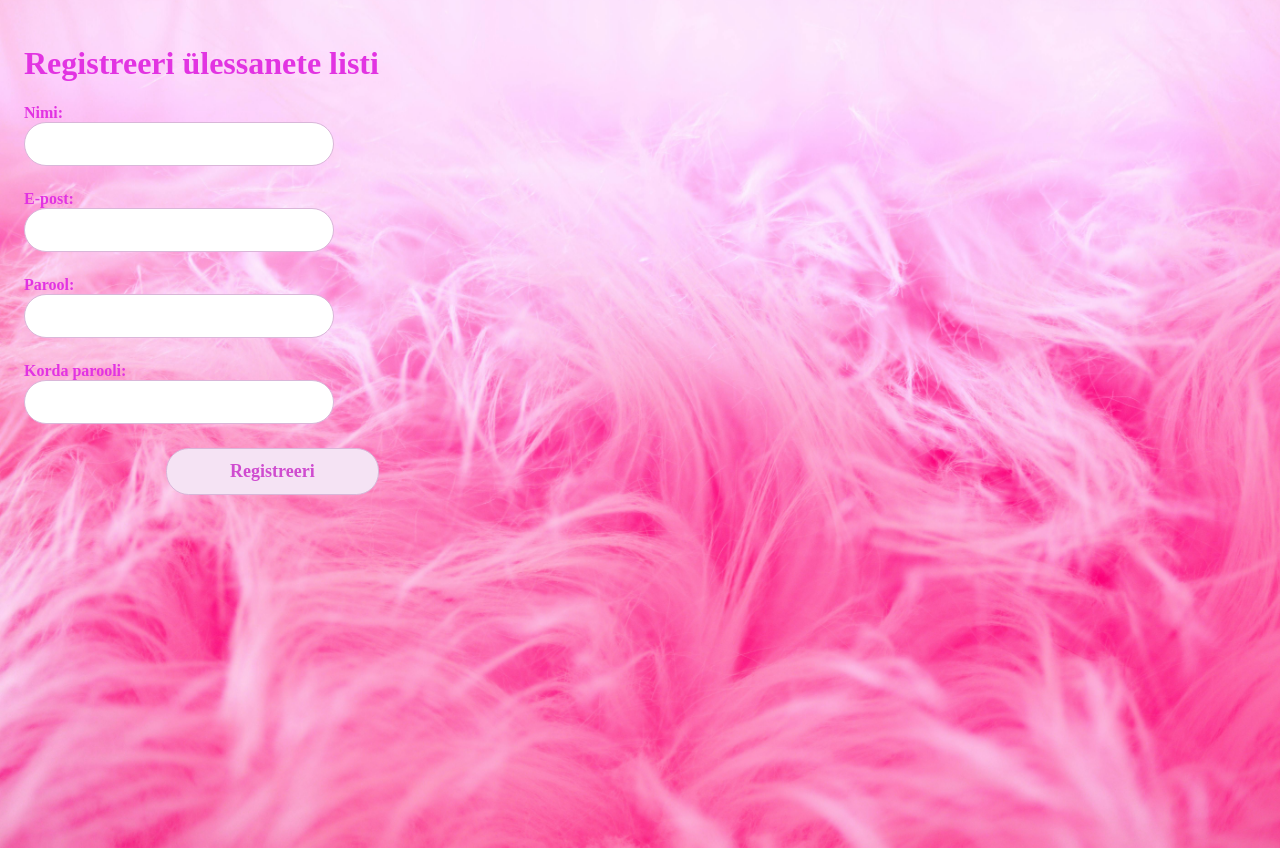
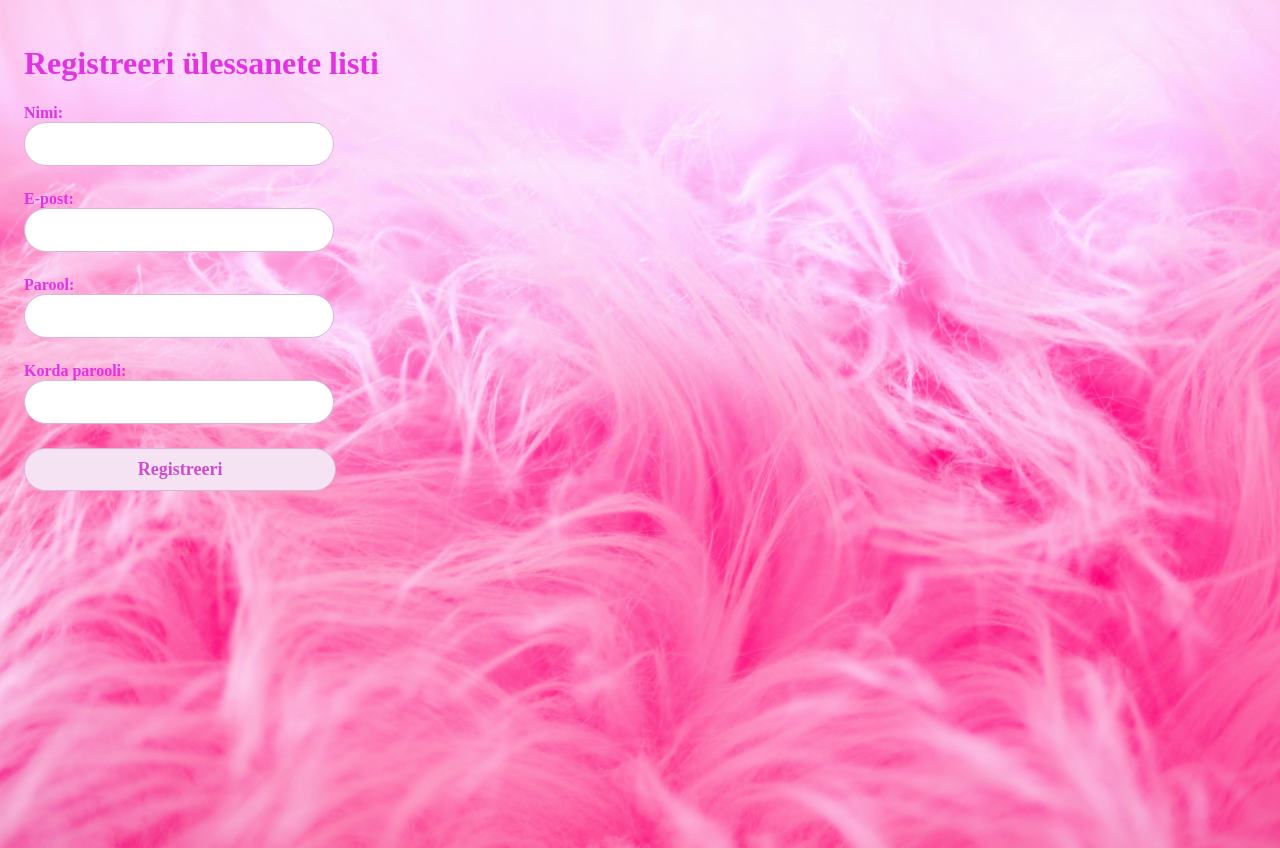
Before and after one commit to mairitikk/Back-End-New, a React (Vite) app in the folder front_end/: page /register in a window 1280 px wide. Built offline with nearby package versions, Linux system fonts and the light colour scheme; a web font is replaced by a local one.

Commit message:
registration button changes

```diff
--- a/front_end/src/styles/RegistrationComponent.module.css
+++ b/front_end/src/styles/RegistrationComponent.module.css
@@ -73,11 +73,11 @@
 
 .registrationButton {
   display: block;
-width: 60%;
+width: 88%;
   background: #f5e3f4;
   border: 1px solid #d9b6d9;
   color: #cf4bcf;
-  padding: 12px 20px;
+  padding: 10px 20px;
   border-radius: 1.25em;
   cursor: pointer;
   outline: none;
@@ -91,7 +91,7 @@ width: 60%;
   color: #cf4bcf;
 }
 .registrationButtonDirection {
-  display: flex;
+
   justify-content: flex-end;
   /* Align elements to the right */
 }
```
